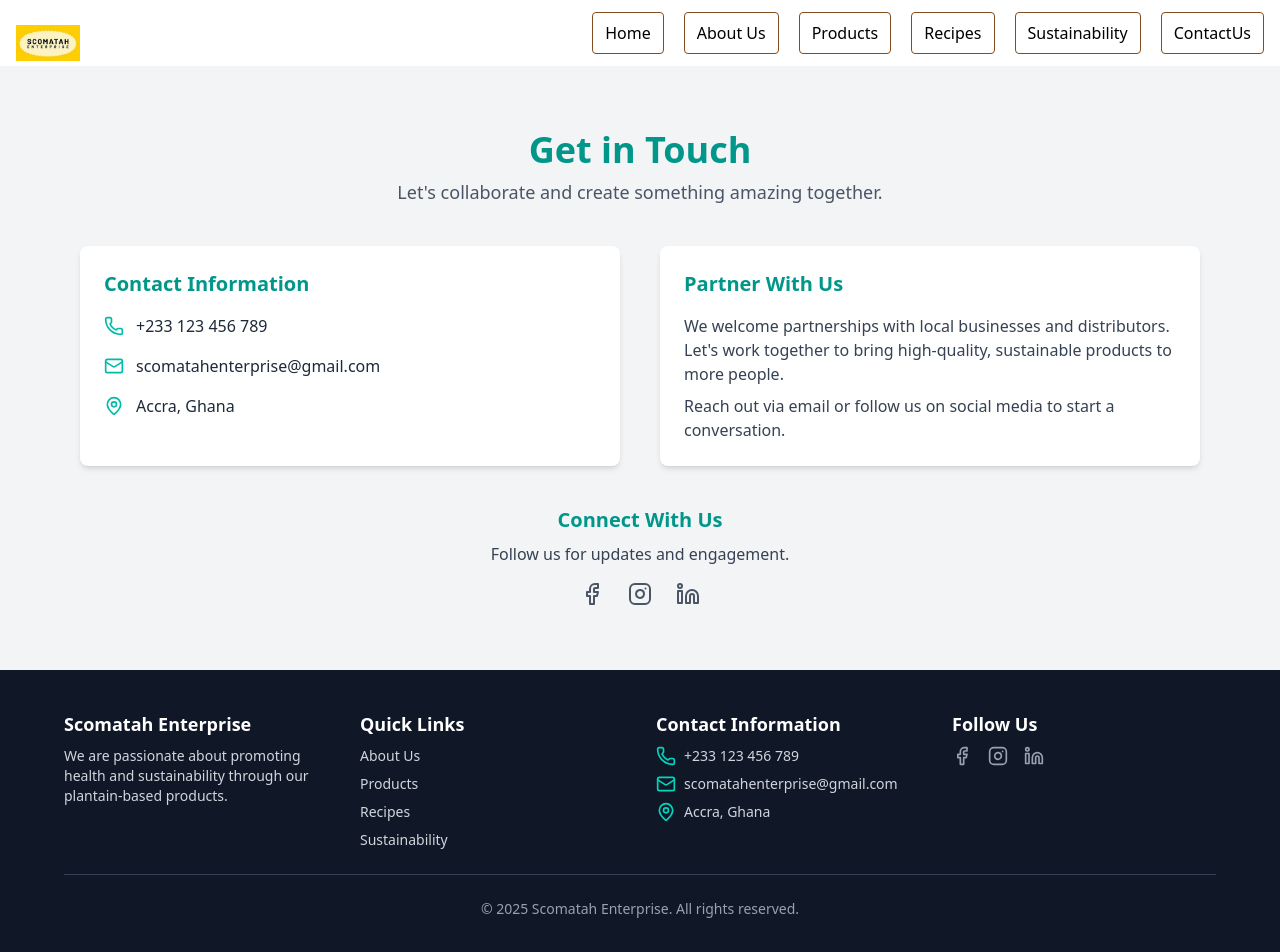
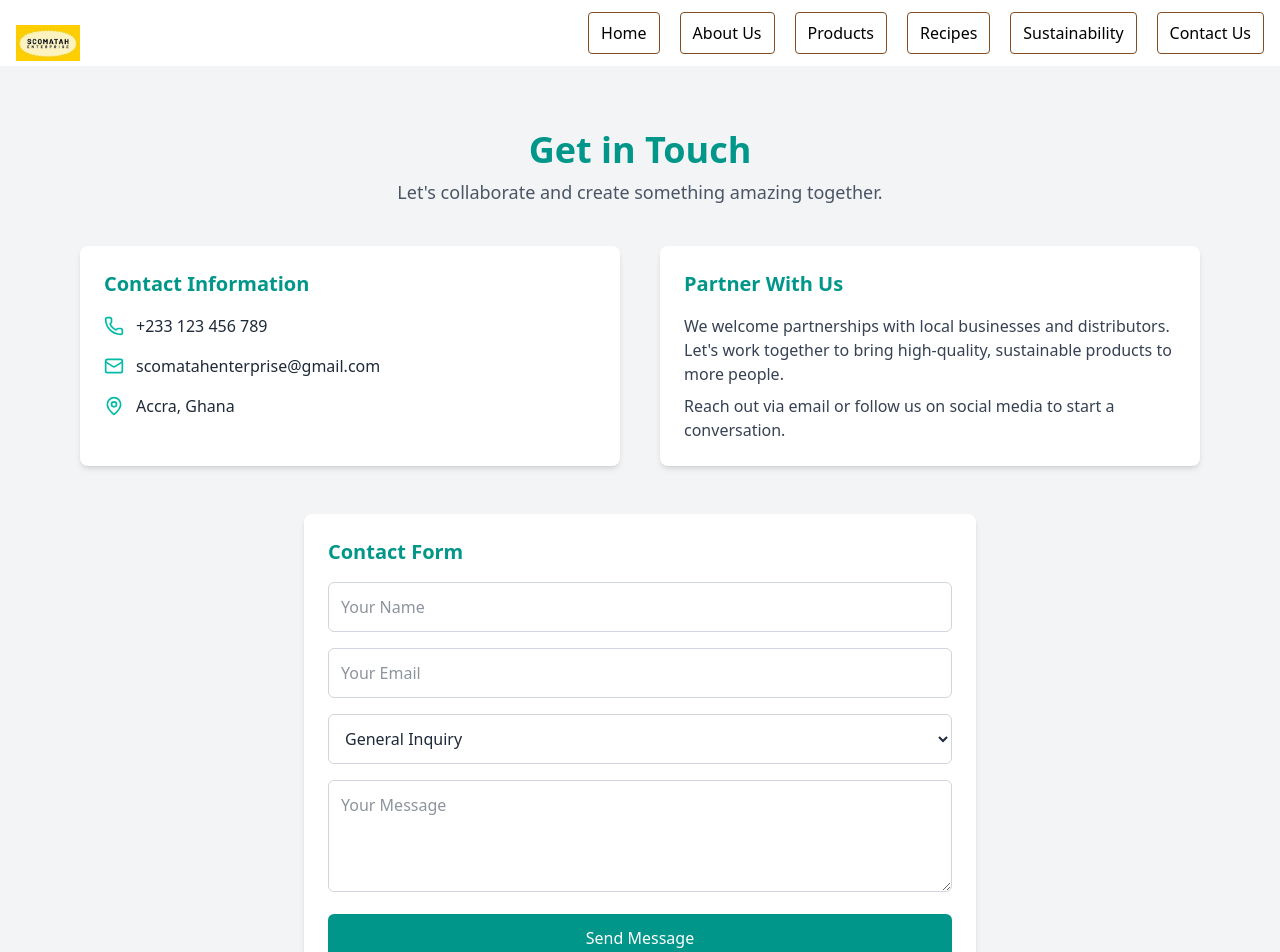
Before and after one commit to Rutelyn/scomatah, a React (Vite) app: page /contactus in a window 1280 px wide. Shown: the top 952 px of the page. Built offline with nearby package versions, Linux system fonts and the light colour scheme.

Commit message:
contact update

```diff
--- a/src/App.jsx
+++ b/src/App.jsx
@@ -12,6 +12,7 @@
 import BerryMix from "./assets/components/berryMix";
 import FruityDelight from "./assets/components/fruityDelight";
 import PlantainShake from "./assets/components/plantainShake";
+import ThankYou from "./assets/components/thankYou";
 
 const router = createBrowserRouter(
   [
@@ -75,7 +76,10 @@
         path: "/plantainshake",
         element: <PlantainShake/>
       },
-
+      {
+        path: "/thankyou",
+        element: <ThankYou/>
+      },
   ]
 )
 function App() {
--- a/src/assets/components/contactUs.jsx
+++ b/src/assets/components/contactUs.jsx
@@ -1,10 +1,29 @@
-import { Link } from "react-router-dom";
-import { Facebook, Instagram, Linkedin, Mail, MapPin, Phone } from "lucide-react";
+import { Mail, MapPin, Phone } from "lucide-react";
+import { useState } from "react";
+import { useNavigate } from "react-router-dom";
 
 const ContactUs = () => {
+  const navigate = useNavigate(); // Initialize navigate
+  const [formData, setFormData] = useState({
+    name: "",
+    email: "",
+    queryType: "General Inquiry",
+    message: "",
+  });
+
+  const handleChange = (e) => {
+    setFormData({ ...formData, [e.target.name]: e.target.value });
+  };
+
+  const handleSubmit = (e) => {
+    e.preventDefault();
+
+    // Store form data in localStorage or context if needed
+    navigate("/thankyou"); // Redirect to Thank You page
+  };
+
   return (
     <div className="bg-gray-100 text-gray-800 py-16 px-6 sm:px-12 lg:px-20">
-      {/* Page Header */}
       <div className="text-center mb-10">
         <h1 className="text-3xl sm:text-4xl font-bold text-teal-600">Get in Touch</h1>
         <p className="text-gray-600 mt-2 text-lg">
@@ -12,9 +31,7 @@
         </p>
       </div>
 
-      {/* Contact Details & Partnership Inquiry */}
       <div className="grid grid-cols-1 md:grid-cols-2 gap-10">
-        {/* Contact Information */}
         <div className="bg-white p-6 rounded-lg shadow-md">
           <h2 className="text-xl font-semibold text-teal-600 mb-4">Contact Information</h2>
           <ul className="space-y-4">
@@ -33,7 +50,6 @@
           </ul>
         </div>
 
-        {/* Partnership Inquiry */}
         <div className="bg-white p-6 rounded-lg shadow-md">
           <h2 className="text-xl font-semibold text-teal-600 mb-4">Partner With Us</h2>
           <p className="text-gray-700">
@@ -46,21 +62,23 @@
         </div>
       </div>
 
-      {/* Social Media Links */}
-      <div className="text-center mt-10">
-        <h2 className="text-xl font-semibold text-teal-600">Connect With Us</h2>
-        <p className="text-gray-700 mt-2">Follow us for updates and engagement.</p>
-        <div className="flex justify-center gap-6 mt-4">
-          <Link to="/" className="text-gray-600 hover:text-teal-500 transition">
-            <Facebook className="w-6 h-6" />
-          </Link>
-          <Link to="/" className="text-gray-600 hover:text-teal-500 transition">
-            <Instagram className="w-6 h-6" />
-          </Link>
-          <Link to="/" className="text-gray-600 hover:text-teal-500 transition">
-            <Linkedin className="w-6 h-6" />
-          </Link>
-        </div>
+      {/* Contact Form */}
+      <div className="mt-12 bg-white p-6 rounded-lg shadow-md max-w-2xl mx-auto">
+        <h2 className="text-xl font-semibold text-teal-600 mb-4">Contact Form</h2>
+        <form onSubmit={handleSubmit} className="space-y-4">
+          <input type="text" name="name" placeholder="Your Name" value={formData.name} onChange={handleChange} className="w-full p-3 border border-gray-300 rounded-md" required />
+          <input type="email" name="email" placeholder="Your Email" value={formData.email} onChange={handleChange} className="w-full p-3 border border-gray-300 rounded-md" required />
+          <select name="queryType" value={formData.queryType} onChange={handleChange} className="w-full p-3 border border-gray-300 rounded-md">
+            <option>General Inquiry</option>
+            <option>Partnership</option>
+            <option>Product Inquiry</option>
+            <option>Support</option>
+          </select>
+          <textarea name="message" placeholder="Your Message" value={formData.message} onChange={handleChange} className="w-full p-3 border border-gray-300 rounded-md h-28" required></textarea>
+          <button type="submit" className="w-full bg-teal-600 text-white p-3 rounded-md hover:bg-teal-700">
+            Send Message
+          </button>
+        </form>
       </div>
     </div>
   );
--- a/src/assets/components/heroSection.jsx
+++ b/src/assets/components/heroSection.jsx
@@ -32,9 +32,9 @@
         <h2 className="text-4xl md:text-5xl font-bold max-w-2xl">
           Start Your Healthy Snacking Journey With Us
         </h2>
-        <div className="mt-6 flex gap-4">
+        <div className="mt-10 flex gap-4">
           <Link to="/recipes">
-            <button className="bg-blue-300 hover:bg-blue-400 text-white font-semibold py-3 px-6 rounded-lg shadow-lg transition duration-300">
+            <button className="bg-yellow-400 hover:bg-yellow-300 text-white font-semibold py-3 px-6 rounded-lg shadow-lg transition duration-300">
               View Recipes
             </button>
           </Link>
--- a/src/assets/components/products.jsx
+++ b/src/assets/components/products.jsx
@@ -23,7 +23,7 @@
 import yoddySac1 from "../images/yoddySac1.jpg"
 import yoddySac2 from "../images/yoddySac2.jpg"
 import ProductsCard from "./productsCard"
-
+import { Link } from "react-router-dom"
 
 const Products = () => {
   return (
@@ -44,7 +44,13 @@
         <ProductsCard images={[yoddyCan3, yoddyCan1]} title="Yoddy (Can)" />
         <ProductsCard images={[yoddySac2, yoddySac1]} title="Yoddy (Sachet)" />
       </div>
-
+      <div className="flex justify-center items-center">
+        <Link to="/contactus">
+          <button className="bg-[#e6c249] hover:bg-[#f5df31] text-white font-semibold py-3 px-6 rounded-lg shadow-lg transition duration-300">
+            Make a Purchase
+          </button>
+        </Link>
+      </div>
     </div>
   )
 }
--- /dev/null
+++ b/src/assets/components/thankYou.jsx
@@ -0,0 +1,15 @@
+import { Link } from "react-router-dom";
+
+const ThankYou = () => {
+  return (
+    <div className="h-screen flex flex-col items-center justify-center text-center">
+      <h1 className="text-3xl font-bold text-teal-600">Thank You!</h1>
+      <p className="text-gray-600 mt-2 text-lg">Your message has been submitted successfully.</p>
+      <Link to="/" className="mt-6 bg-teal-600 text-white py-2 px-4 rounded-md hover:bg-teal-700">
+        Back to Home
+      </Link>
+    </div>
+  );
+};
+
+export default ThankYou;
--- a/src/assets/constants/index.jsx
+++ b/src/assets/constants/index.jsx
@@ -29,7 +29,7 @@
         },
 
         {
-            name: "ContactUs",
+            name: "Contact Us",
             path: "/contactus"
         },
     ],
```
